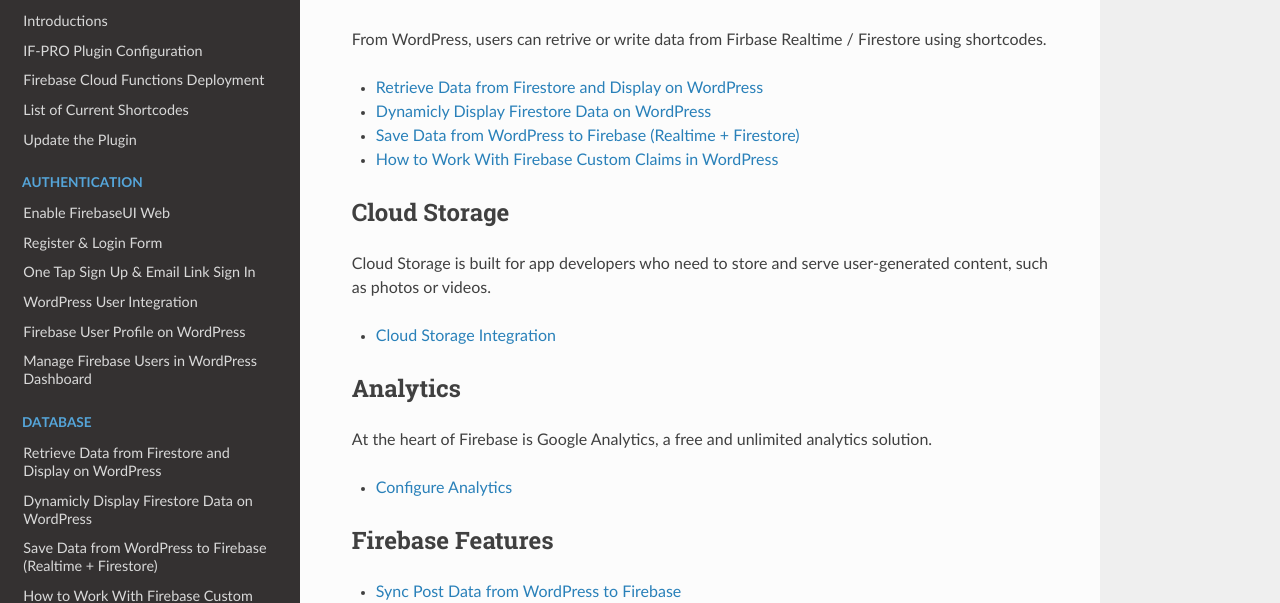
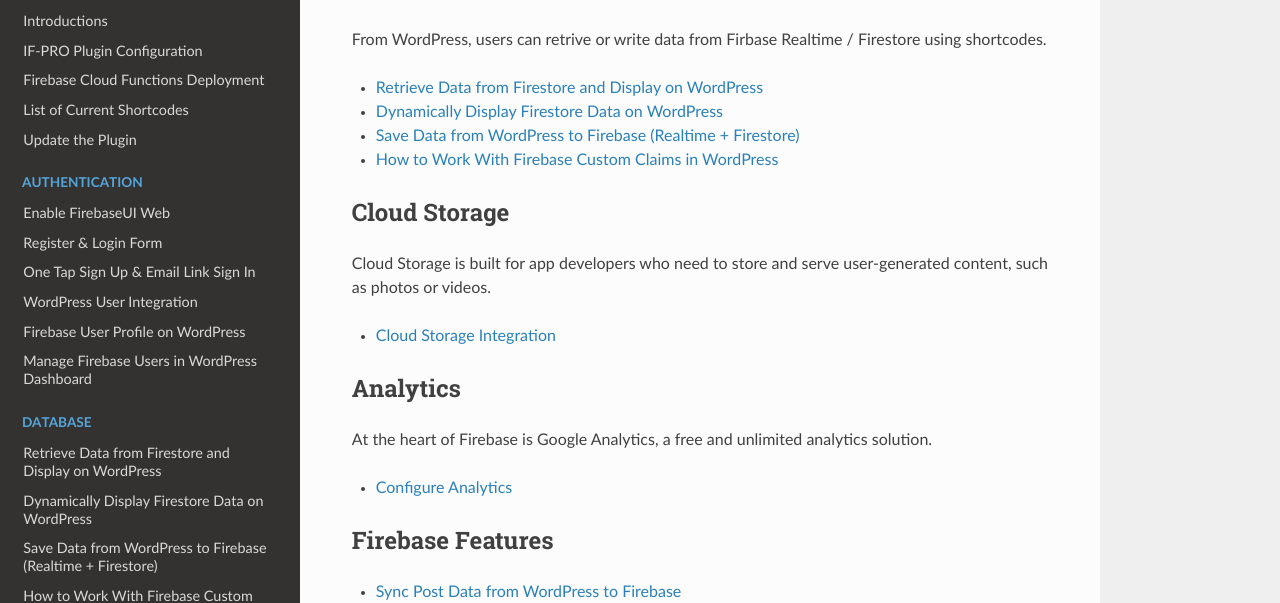
Before and after one commit to dalenguyen/firebase-wordpress-docs, a Sphinx documentation site: the page built from docs/index.rst, in a window 1280 px wide and 900 px high, scrolled down 1044 px. Shown: the part 156-759 px from the top of the window. Built offline with Sphinx 7.4.7 and the Read the Docs theme 2.0.0, drawn with Linux system fonts in a browser that asks for light colours; comment, search, counter and statistics services are not loaded.

Commit message:
Fixed typo

```diff
--- a/docs/database/dynamicly-display-from-firestore.rst
+++ b/docs/database/dynamically-display-from-firestore.rst
@@ -1,4 +1,4 @@
-Dynamicly Display Firestore Data on WordPress
+Dynamically Display Firestore Data on WordPress
 =============
 
 This tutorial will help to retrieve a list of documents from Firestore, then generate a link that leads to a child page. Just imagine this as an blog page and a post page.
--- a/docs/index.rst
+++ b/docs/index.rst
@@ -93,7 +93,7 @@
 From WordPress, users can retrive or write data from Firbase Realtime / Firestore using shortcodes.
 
 * :doc:`/database/retrieve-data-from-firestore`
-* :doc:`/database/dynamicly-display-from-firestore`
+* :doc:`/database/dynamically-display-from-firestore`
 
 * :doc:`/database/save-data-realtime-firestore`
 * :doc:`/database/work-with-firebase-custom-claims`
@@ -104,7 +104,7 @@
    :caption: Database
 
    /database/retrieve-data-from-firestore
-   /database/dynamicly-display-from-firestore
+   /database/dynamically-display-from-firestore
    /database/save-data-realtime-firestore
    /database/work-with-firebase-custom-claims
 
```
